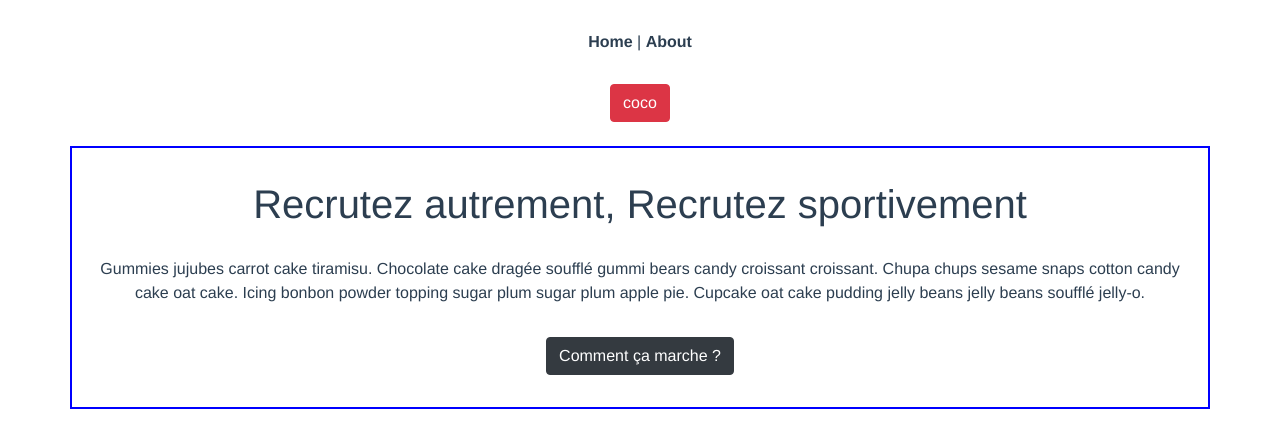
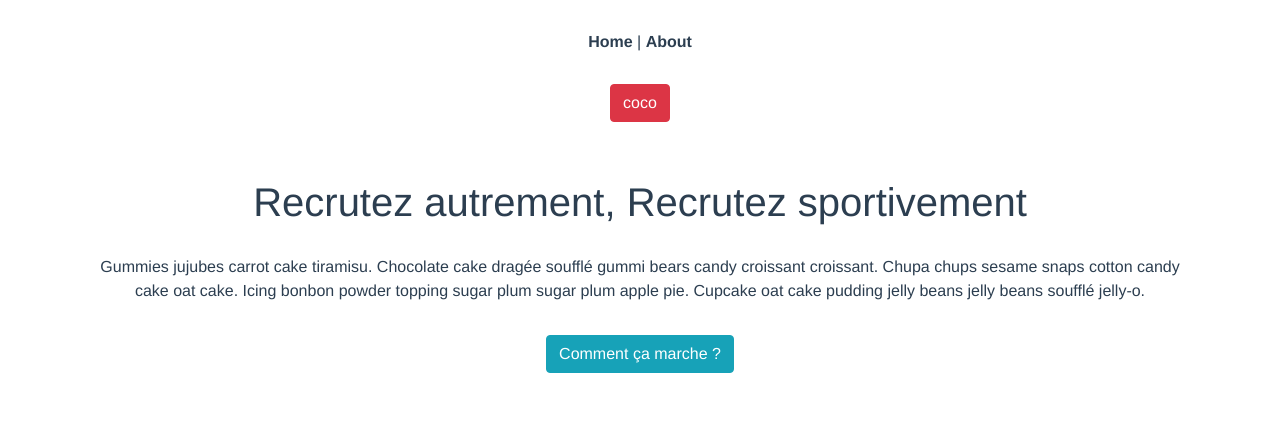
Before and after one commit to chmullerweb/beyond, a Vue app in the folder beyond_rh/: page /landing in a window 1280 px wide. Shown: the top 448 px of the page. Built offline with nearby package versions, Linux system fonts and the light colour scheme.

Commit message:
Update CardTitle

```diff
--- a/beyond_rh/src/components/Bouton.vue
+++ b/beyond_rh/src/components/Bouton.vue
@@ -21,7 +21,7 @@ export default {
     btnDark:
     {
       type: Boolean,
-      default: true,
+      default: false,
     },
     btnInfo:
     {
--- a/beyond_rh/src/components/CardTitle.vue
+++ b/beyond_rh/src/components/CardTitle.vue
@@ -1,9 +1,9 @@
 <template>
-    <div class="cardTitle container">
+    <div class="cardTitle container-fluid">
         <div class="row justify-content-md-center">
             <div class="col">
             <h1 class="claim">Recrutez autrement, Recrutez sportivement</h1>
-            <p>Gummies jujubes carrot cake tiramisu. Chocolate cake dragée soufflé gummi bears candy croissant croissant. Chupa chups sesame snaps cotton candy cake oat cake. Icing bonbon powder topping sugar plum sugar plum apple pie. Cupcake oat cake pudding jelly beans jelly beans soufflé jelly-o. </p>
+            <p class="container">Gummies jujubes carrot cake tiramisu. Chocolate cake dragée soufflé gummi bears candy croissant croissant. Chupa chups sesame snaps cotton candy cake oat cake. Icing bonbon powder topping sugar plum sugar plum apple pie. Cupcake oat cake pudding jelly beans jelly beans soufflé jelly-o. </p>
             <Bouton btn btnInfo titleButton="Comment ça marche ?"></Bouton>
             </div>
         </div>
@@ -23,7 +23,6 @@ export default {
 <style>
 
 .cardTitle{
-    border: 2px blue solid;
     margin: 1.5rem auto;
 }
 
```
